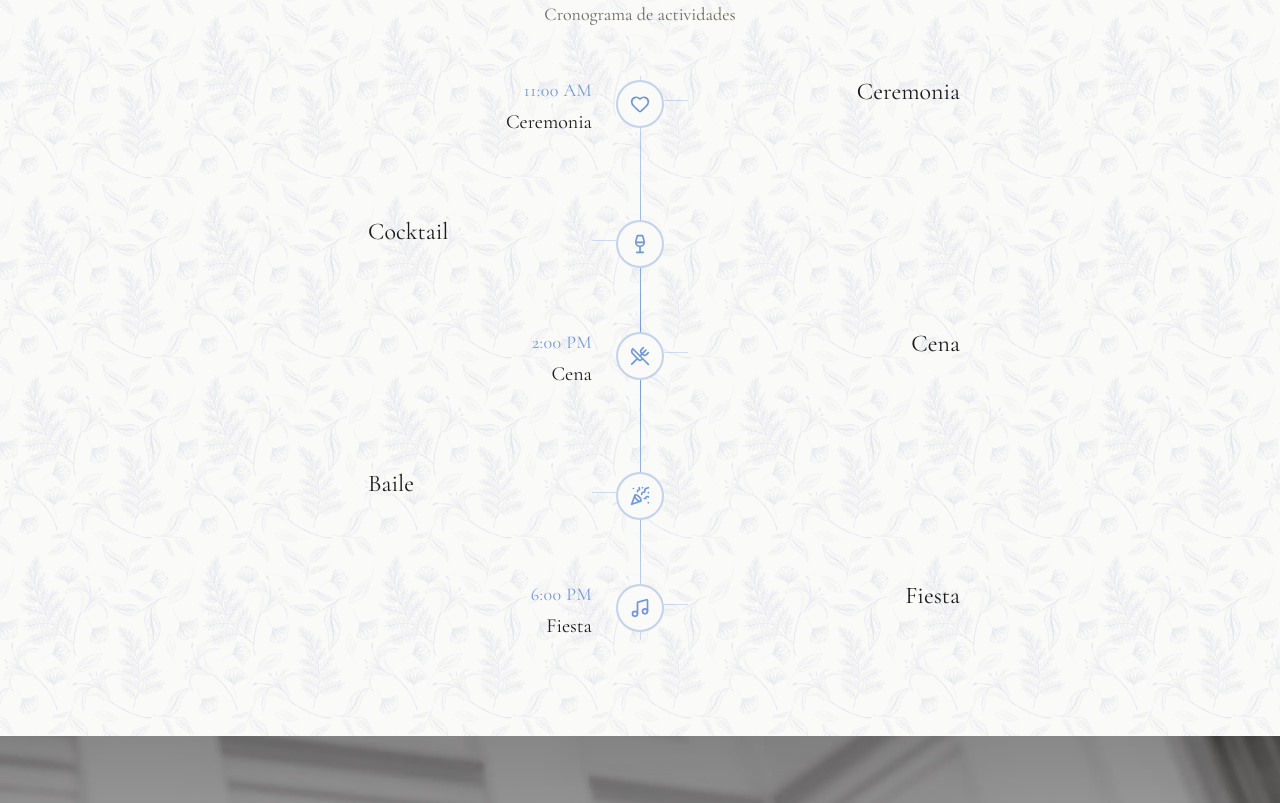
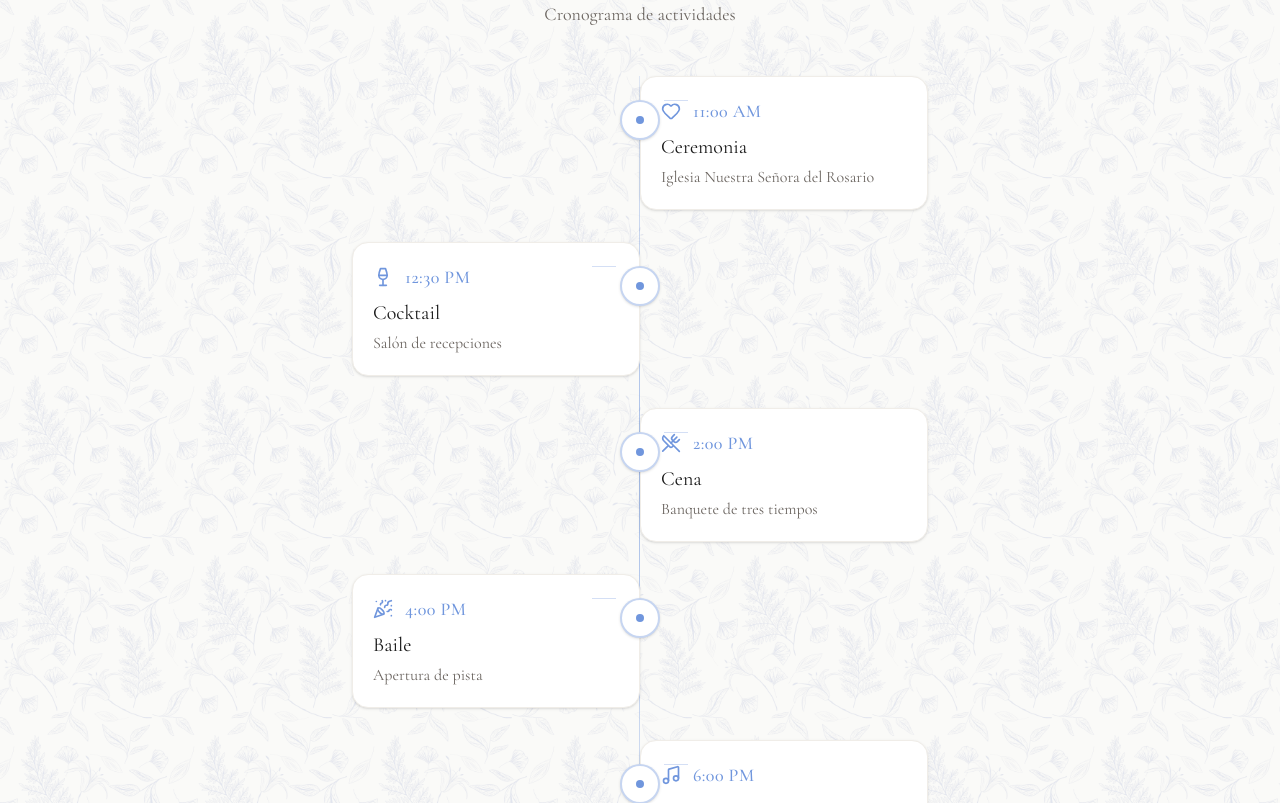
Before and after one commit to carlosuv92/mi-boda, a Next.js app: page / in a window 1280 px wide. Shown: the part 4717-5520 px from the top of the page. Built offline with nearby package versions, Linux system fonts and the light colour scheme; no server answers; the database is empty.

Commit message:
fix: timeline organizado con cards blancas y diseño limpio alternado

```diff
--- a/components/ui/Timeline.tsx
+++ b/components/ui/Timeline.tsx
@@ -4,21 +4,19 @@ import { motion } from 'framer-motion';
 import { Heart, Wine, UtensilsCrossed, Music, PartyPopper } from 'lucide-react';
 
 const events = [
-  { icon: Heart, label: 'Ceremonia', time: '11:00 AM' },
-  { icon: Wine, label: 'Cocktail', time: '12:30 PM' },
-  { icon: UtensilsCrossed, label: 'Cena', time: '2:00 PM' },
-  { icon: PartyPopper, label: 'Baile', time: '4:00 PM' },
-  { icon: Music, label: 'Fiesta', time: '6:00 PM' },
+  { icon: Heart, label: 'Ceremonia', time: '11:00 AM', desc: 'Iglesia Nuestra Señora del Rosario' },
+  { icon: Wine, label: 'Cocktail', time: '12:30 PM', desc: 'Salón de recepciones' },
+  { icon: UtensilsCrossed, label: 'Cena', time: '2:00 PM', desc: 'Banquete de tres tiempos' },
+  { icon: PartyPopper, label: 'Baile', time: '4:00 PM', desc: 'Apertura de pista' },
+  { icon: Music, label: 'Fiesta', time: '6:00 PM', desc: 'Música y diversión' },
 ];
 
 export function Timeline() {
   return (
-    <div className="relative max-w-3xl mx-auto px-4">
-      {/* Línea vertical central */}
-      <div className="absolute left-1/2 top-0 bottom-0 w-px bg-gradient-to-b from-principal/30 via-principal to-principal/30 hidden md:block" />
-      <div className="absolute left-8 top-0 bottom-0 w-px bg-gradient-to-b from-principal/30 via-principal to-principal/30 md:hidden" />
+    <div className="relative max-w-2xl mx-auto px-4">
+      <div className="absolute left-6 md:left-1/2 top-0 bottom-0 w-px bg-gradient-to-b from-principal/20 via-principal/60 to-principal/20 md:-translate-x-px" />
 
-      <div className="space-y-16 md:space-y-20">
+      <div className="space-y-10 md:space-y-8">
         {events.map((event, index) => {
           const isLeft = index % 2 === 0;
 
@@ -27,52 +25,43 @@ export function Timeline() {
               key={index}
               initial={{ opacity: 0, y: 30 }}
               whileInView={{ opacity: 1, y: 0 }}
-              viewport={{ once: true, margin: '-80px' }}
-              transition={{ duration: 0.6, ease: [0.25, 0.1, 0.25, 1] }}
-              className={`relative flex items-start ${
+              viewport={{ once: true, margin: '-60px' }}
+              transition={{ duration: 0.5, delay: index * 0.1, ease: [0.25, 0.1, 0.25, 1] }}
+              className={`relative flex md:items-start ${
                 isLeft ? 'md:flex-row' : 'md:flex-row-reverse'
-              } flex-row pl-20 md:pl-0`}
+              } flex-row pl-16 md:pl-0`}
             >
-              {/* Lado izquierdo (espacio vacío para alternar) */}
-              <div className={`hidden md:block w-1/2 ${isLeft ? 'text-right pr-12' : 'text-left pl-12'}`}>
-                {isLeft && (
-                  <div>
-                    <span className="text-principal font-cormorant text-lg tracking-wide">
-                      {event.time}
-                    </span>
-                    <h4 className="font-playfair text-xl text-text-primary mt-1">
-                      {event.label}
-                    </h4>
-                  </div>
-                )}
-              </div>
+              {/* Lado vacío (alternancia) */}
+              <div className="hidden md:block w-1/2" />
 
-              {/* Punto + ícono en la línea central */}
-              <div className="absolute left-8 md:left-1/2 top-1 md:-translate-x-1/2 z-10">
-                <div className="relative w-10 h-10 md:w-12 md:h-12 bg-cream border-2 border-principal/40 rounded-full flex items-center justify-center">
-                  <div className="w-1.5 h-1.5 bg-principal rounded-full absolute top-1/2 left-1/2 -translate-x-1/2 -translate-y-1/2 md:hidden" />
-                  <event.icon className="w-4 h-4 md:w-5 md:h-5 text-principal" />
+              {/* Marcador en la línea */}
+              <div className="absolute left-6 md:left-1/2 top-6 md:-translate-x-1/2 z-10">
+                <div className="w-10 h-10 bg-white border-2 border-principal/40 rounded-full flex items-center justify-center shadow-sm">
+                  <div className="w-2 h-2 bg-principal rounded-full" />
                 </div>
               </div>
 
-              {/* Línea conectora horizontal */}
+              {/* Conector horizontal (solo desktop) */}
               <div className={`hidden md:block absolute top-6 h-px w-6 bg-principal/30 ${
                 isLeft ? 'left-[calc(50%+24px)]' : 'right-[calc(50%+24px)]'
               }`} />
 
-              {/* Lado derecho (contenido) */}
-              <div className={`md:w-1/2 md:pl-12 ${isLeft ? 'md:pl-12' : 'md:pr-12'}`}>
-                {/* Mobile: hora arriba */}
-                <div className="md:hidden mb-1">
-                  <span className="text-principal font-cormorant text-base tracking-wide">
-                    {event.time}
-                  </span>
+              {/* Card del evento */}
+              <div className={`md:w-1/2 ${isLeft ? 'md:pr-8' : 'md:pl-8'}`}>
+                <div className="bg-white rounded-2xl p-5 border border-cream-dark shadow-sm">
+                  <div className="flex items-center gap-3 mb-2">
+                    <event.icon className="w-5 h-5 text-principal shrink-0" />
+                    <span className="text-principal font-cormorant text-lg tracking-wide font-medium">
+                      {event.time}
+                    </span>
+                  </div>
+                  <h4 className="font-playfair text-xl text-text-primary">
+                    {event.label}
+                  </h4>
+                  <p className="text-text-secondary font-cormorant text-base mt-1">
+                    {event.desc}
+                  </p>
                 </div>
-                <h4 className={`font-playfair text-xl md:text-2xl text-text-primary ${
-                  isLeft ? 'md:text-right' : ''
-                }`}>
-                  {event.label}
-                </h4>
               </div>
             </motion.div>
           );
```
